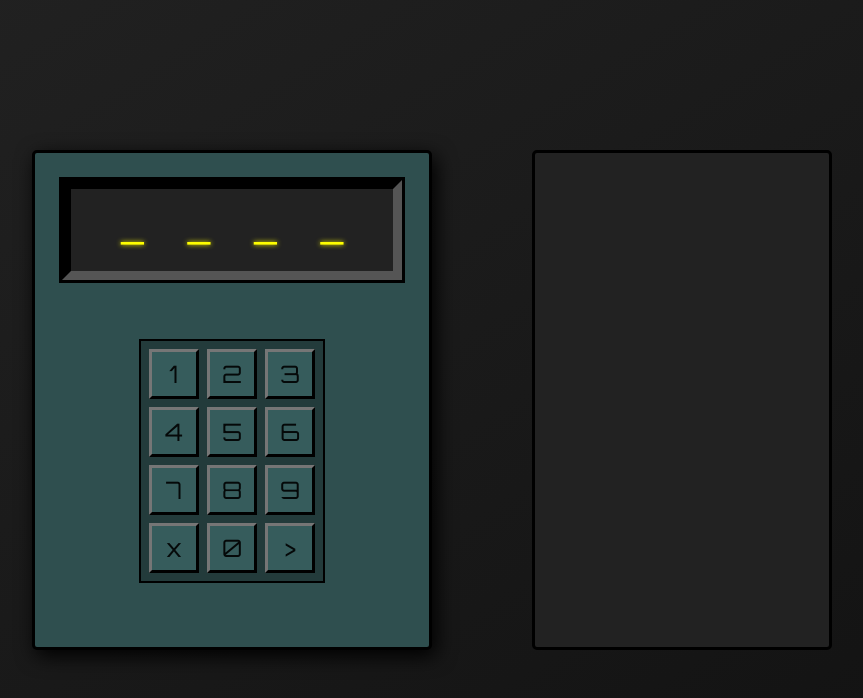
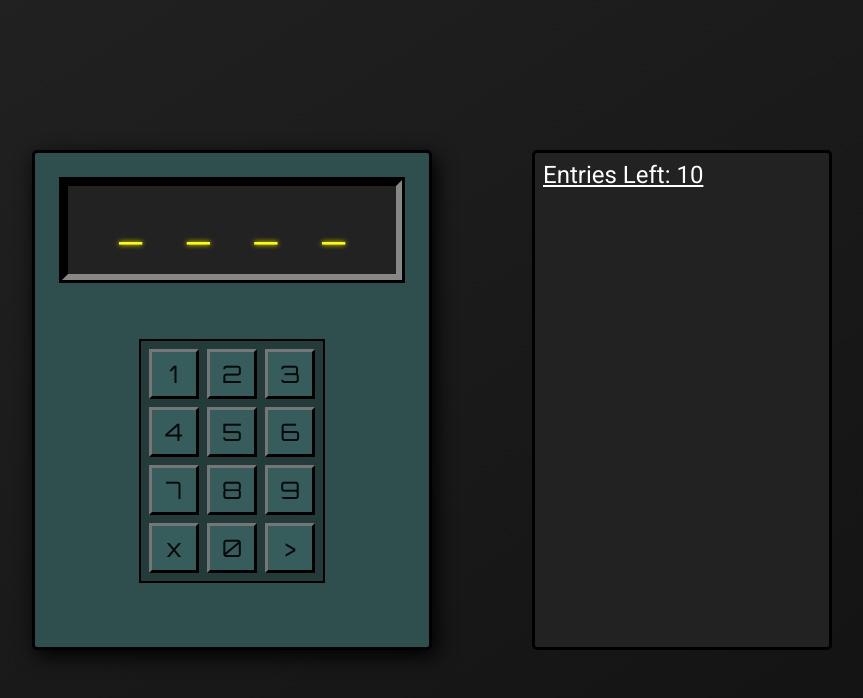
Before and after one commit to Bendr-Dev/Number-Guessing-Game, a PHP site: page / in a window 1280 px wide. Shown: the top 698 px of the page, without its empty margins (208-1071 px from the left). Run offline with PHP 8.4, Linux system fonts and the light colour scheme.

Commit message:
Updates functionality, all that is left is alerts

```diff
--- a/client.html
+++ b/client.html
@@ -13,7 +13,7 @@
             <input type="number" min="0" max="9" name="value2" id="value2" />
             <input type="number" min="0" max="9" name="value3" id="value3" />
             <input type="number" min="0" max="9" name="value4" id="value4" />
-            <input type="submit" name="submit" id="submit-btn" value="Go" />
+            <input type="submit" name="submit" id="submit-btn" value="submit" />
         </form>
         <div class="code-pad">
             <div class="border">
--- a/index.php
+++ b/index.php
@@ -11,7 +11,7 @@
         $_SESSION["secretCode"] = generateRandomValues();
     }
 
-    if ($_SESSION["numEntriesLeft"] === 0 || isset($_POST["restart"])) {
+    if (isset($_POST["restart"])) {
         session_destroy();
         exit();
     }
@@ -30,7 +30,7 @@
         // Get data from client, update game
         $userCode = array(intval($_POST["value1"]), intval($_POST["value2"]),  intval($_POST["value3"]),  intval($_POST["value4"]));
         --$_SESSION["numEntriesLeft"];
-        $codeResult = array("code"=>$userCode, "entriesLeft"=>$_SESSION["numEntriesLeft"], "green"=>array(), "yellow"=>array(), "red"=> array());
+        $codeResult = array("code"=>$userCode, "green"=>array(), "yellow"=>array(), "red"=> array());
 
         // Counts for duplicate numbers
         $secretCodeCount = array_count_values($_SESSION["secretCode"]);
@@ -58,7 +58,6 @@
             }
         }
         array_push($_SESSION["prevEntries"], $codeResult); // Attaches the results to object
-        returnJsonResponse($_SESSION["prevEntries"]);
     }
 
     /**
@@ -76,3 +75,39 @@
         return (session_status() === PHP_SESSION_ACTIVE);
     }
 ?>
+
+<script>
+    const prevResults = <?php echo json_encode($_SESSION["prevEntries"], JSON_HEX_TAG); ?>;
+    const entriesLeft = <?php echo json_encode($_SESSION["numEntriesLeft"], JSON_HEX_TAG); ?>;
+    const entries = document.getElementById("entries");
+
+    const reducer = (accumulator, currentValue) => accumulator + ` ${currentValue}`;
+    const entriesLeftDisplay = document.createElement("div");
+    const prevEntries = document.createElement("div");
+    entriesLeftDisplay.innerHTML = `Entries Left: ${entriesLeft}`;
+    entries.appendChild(entriesLeftDisplay);
+    prevResults.forEach((result) => {
+        let parentElement = document.createElement("div");
+        let childCodeElement = document.createElement("div");
+        childCodeElement.innerHTML = `${result["code"]}:`;
+        parentElement.appendChild(childCodeElement);
+
+        let childGreenElement = document.createElement("div");
+        childGreenElement.innerHTML = result["green"].length > 0 ? result["green"].reduce(reducer) : "";
+        childGreenElement.classList.add("green");
+        parentElement.appendChild(childGreenElement);
+
+        let childYellowElement = document.createElement("div");
+        childYellowElement.innerHTML = result["yellow"].length > 0 ? result["yellow"].reduce(reducer) : "";
+        childYellowElement.classList.add("yellow");
+        parentElement.appendChild(childYellowElement);
+
+        let childRedElement = document.createElement("div");
+        childRedElement.innerHTML = result["red"].length > 0 ? result["red"].reduce(reducer) : "";
+        childRedElement.classList.add("red");
+        parentElement.appendChild(childRedElement);
+
+        prevEntries.appendChild(parentElement);
+    });
+    entries.appendChild(prevEntries);
+</script>
--- a/script.js
+++ b/script.js
@@ -10,7 +10,6 @@ const codeValue3Display = document.getElementById("v3-display");
 const codeValue4Display = document.getElementById("v4-display");
 
 const numPad = document.getElementById("num-pad");
-const entries = document.getElementById("entries");
 
 const codeFormBtn = document.getElementById("submit-btn");
 
@@ -19,7 +18,6 @@ const codeValues = {
     "values": [codeValue1Display, codeValue2Display,
                codeValue3Display, codeValue4Display]
 };
-
 
 /**
  * Adds event listeners to numpad buttons
--- a/styles.css
+++ b/styles.css
@@ -61,7 +61,7 @@ form {
   font-family: "Orbitron", sans-serif;
   font-size: 32px;
   background-color: #222;
-  border: 9px inset #555;
+  border: 6px inset #333;
   text-shadow: 0px 0px 5px #ffff00;
 }
 
@@ -100,9 +100,40 @@ form {
 
 /* Entries */
 .entries {
+  display: flex;
+  flex-direction: column;
   width: 300px;
   height: 500px;
   border-radius: 5px;
   background-color: #222;
   border: 3px solid #000;
+  font-family: "Roboto", sans-serif;
+  padding: 0.5rem;
+  color: #fff;
+  font-size: 20px;
 }
+
+.entries > div:first-of-type {
+  font-size: 24px;
+  text-decoration: underline;
+  margin-bottom: 1rem;
+}
+
+.entries div div {
+  display: flex;
+  flex-direction: row;
+  justify-content: space-between;
+  margin-bottom: 0.5rem;
+}
+
+.green {
+  color: #00ff00;
+}
+
+.yellow {
+  color: #ffff00;
+}
+
+.red {
+  color: #ff0000;
+}
```
